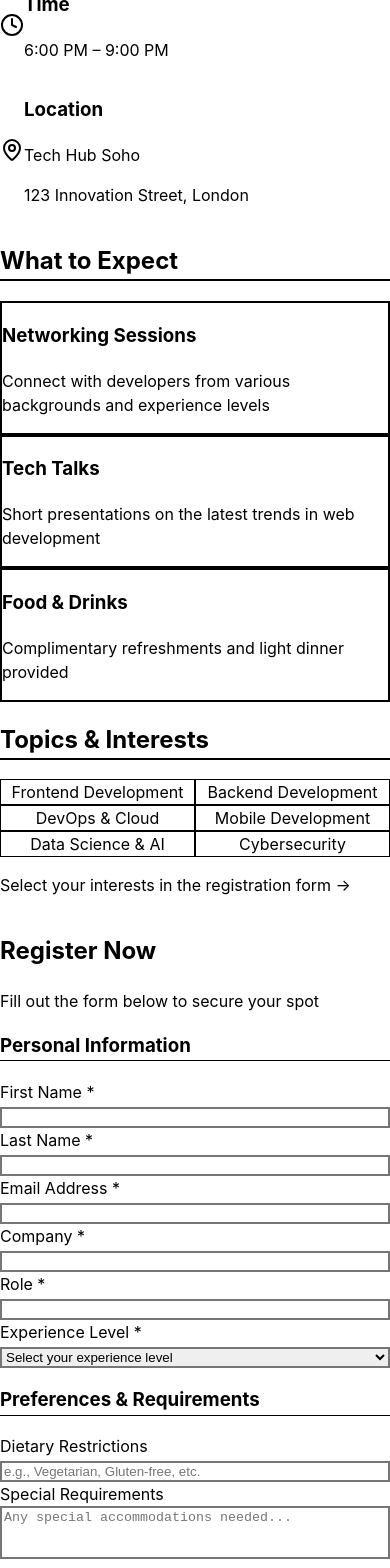
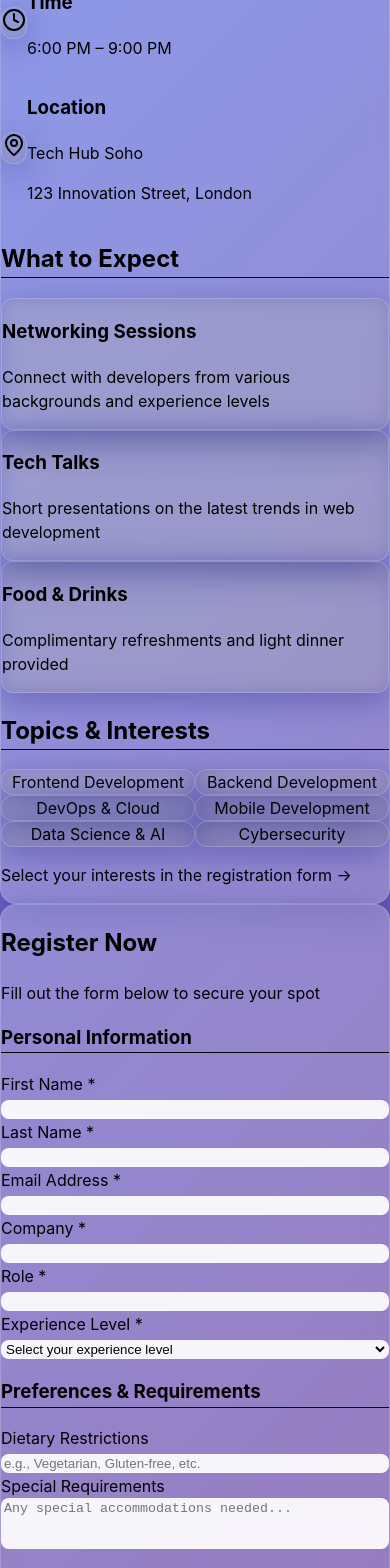
Before and after one commit to klhong124/titanbay-code-test, a Vue app: page / in a window 390 px wide. Shown: the part 400-1968 px from the top of the page. Built offline with nearby package versions, Linux system fonts and the light colour scheme.

Commit message:
Update to glass morphism floating card design

```diff
--- a/src/components/EventInformation.vue
+++ b/src/components/EventInformation.vue
@@ -1,14 +1,14 @@
 <template>
-  <div class="lg:w-1/2 border-r-0 lg:border-r-2 border-black bg-white">
+  <div class="glass-card h-full">
     <!-- Header Section -->
-    <div class="text-center p-8 border-b-2 border-black">
-      <div class="inline-flex items-center justify-center w-20 h-20 border-2 border-black rounded-full mb-6">
-        <Code class="w-8 h-8 text-black" />
+    <div class="text-center p-8 border-b border-white/20">
+      <div class="inline-flex items-center justify-center w-20 h-20 glass-card-dark mb-6">
+        <Code class="w-8 h-8 text-white" />
       </div>
-      <h1 class="text-3xl md:text-4xl font-bold text-black mb-2">
+      <h1 class="text-3xl md:text-4xl font-bold text-white mb-2 drop-shadow-lg">
         Developer Meetup 2025.
       </h1>
-      <p class="text-lg text-black">
+      <p class="text-lg text-white/90 drop-shadow">
         Join us for an evening of networking, learning, and collaboration with fellow developers
       </p>
     </div>
@@ -16,33 +16,39 @@
     <!-- Event Details -->
     <div class="p-8 space-y-8">
       <div class="space-y-6">
-        <h2 class="text-xl font-bold text-black border-b-2 border-black pb-2">
+        <h2 class="text-xl font-bold text-white border-b border-white/30 pb-2 drop-shadow">
           Event Details
         </h2>
 
         <div class="space-y-4">
           <div class="flex items-center space-x-4">
-            <Calendar class="w-6 h-6 text-black" />
+            <div class="glass-card-dark p-2">
+              <Calendar class="w-6 h-6 text-white" />
+            </div>
             <div>
-              <h3 class="font-bold text-black">Date</h3>
-              <p class="text-black">March 15, 2025</p>
+              <h3 class="font-bold text-white drop-shadow">Date</h3>
+              <p class="text-white/90">March 15, 2025</p>
             </div>
           </div>
 
           <div class="flex items-center space-x-4">
-            <Clock class="w-6 h-6 text-black" />
+            <div class="glass-card-dark p-2">
+              <Clock class="w-6 h-6 text-white" />
+            </div>
             <div>
-              <h3 class="font-bold text-black">Time</h3>
-              <p class="text-black">6:00 PM – 9:00 PM</p>
+              <h3 class="font-bold text-white drop-shadow">Time</h3>
+              <p class="text-white/90">6:00 PM – 9:00 PM</p>
             </div>
           </div>
 
           <div class="flex items-center space-x-4">
-            <MapPin class="w-6 h-6 text-black" />
+            <div class="glass-card-dark p-2">
+              <MapPin class="w-6 h-6 text-white" />
+            </div>
             <div>
-              <h3 class="font-bold text-black">Location</h3>
-              <p class="text-black">Tech Hub Soho</p>
-              <p class="text-sm text-gray-600">123 Innovation Street, London</p>
+              <h3 class="font-bold text-white drop-shadow">Location</h3>
+              <p class="text-white/90">Tech Hub Soho</p>
+              <p class="text-sm text-white/70">123 Innovation Street, London</p>
             </div>
           </div>
         </div>
@@ -50,40 +56,40 @@
 
       <!-- What to Expect -->
       <div class="space-y-6">
-        <h2 class="text-xl font-bold text-black border-b-2 border-black pb-2">
+        <h2 class="text-xl font-bold text-white border-b border-white/30 pb-2 drop-shadow">
           What to Expect
         </h2>
 
         <div class="space-y-4">
-          <div class="border-2 border-black p-4">
-            <h3 class="font-bold text-black mb-2">Networking Sessions</h3>
-            <p class="text-black">Connect with developers from various backgrounds and experience levels</p>
+          <div class="glass-card-dark p-4">
+            <h3 class="font-bold text-white mb-2 drop-shadow">Networking Sessions</h3>
+            <p class="text-white/90">Connect with developers from various backgrounds and experience levels</p>
           </div>
 
-          <div class="border-2 border-black p-4">
-            <h3 class="font-bold text-black mb-2">Tech Talks</h3>
-            <p class="text-black">Short presentations on the latest trends in web development</p>
+          <div class="glass-card-dark p-4">
+            <h3 class="font-bold text-white mb-2 drop-shadow">Tech Talks</h3>
+            <p class="text-white/90">Short presentations on the latest trends in web development</p>
           </div>
 
-          <div class="border-2 border-black p-4">
-            <h3 class="font-bold text-black mb-2">Food & Drinks</h3>
-            <p class="text-black">Complimentary refreshments and light dinner provided</p>
+          <div class="glass-card-dark p-4">
+            <h3 class="font-bold text-white mb-2 drop-shadow">Food & Drinks</h3>
+            <p class="text-white/90">Complimentary refreshments and light dinner provided</p>
           </div>
         </div>
       </div>
 
       <!-- Networking Interests Preview -->
       <div class="space-y-6">
-        <h2 class="text-xl font-bold text-black border-b-2 border-black pb-2">
+        <h2 class="text-xl font-bold text-white border-b border-white/30 pb-2 drop-shadow">
           Topics & Interests
         </h2>
 
         <div class="grid grid-cols-2 gap-2">
-          <div v-for="interest in networkingInterests.slice(0, 6)" :key="interest" class="border border-black p-2 text-center">
-            <span class="text-sm font-medium text-black">{{ interest }}</span>
+          <div v-for="interest in networkingInterests.slice(0, 6)" :key="interest" class="glass-card-dark p-2 text-center">
+            <span class="text-sm font-medium text-white">{{ interest }}</span>
           </div>
         </div>
-        <p class="text-sm text-gray-600">Select your interests in the registration form →</p>
+        <p class="text-sm text-white/70">Select your interests in the registration form →</p>
       </div>
     </div>
   </div>
--- a/src/components/Layout.vue
+++ b/src/components/Layout.vue
@@ -1,9 +1,14 @@
 <template>
-  <div class="min-h-screen bg-white flex flex-col lg:flex-row">
-    <slot />
+  <div class="min-h-screen flex flex-col lg:flex-row p-4 lg:p-8 gap-6">
+    <div class="flex-1 lg:flex-none lg:w-1/2">
+      <slot name="left" />
+    </div>
+    <div class="flex-1 lg:flex-none lg:w-1/2">
+      <slot name="right" />
+    </div>
   </div>
 </template>
 
 <script setup lang="ts">
-// Layout component using flexbox for responsive two-column design
+// Layout component using flexbox for responsive two-column design with glass cards
 </script>
--- a/src/components/RSVPForm.vue
+++ b/src/components/RSVPForm.vue
@@ -1,7 +1,11 @@
 <template>
   <Layout>
-    <EventInformation />
-    <RegistrationForm />
+    <template #left>
+      <EventInformation />
+    </template>
+    <template #right>
+      <RegistrationForm />
+    </template>
   </Layout>
 </template>
 
--- a/src/components/RegistrationForm.vue
+++ b/src/components/RegistrationForm.vue
@@ -1,17 +1,17 @@
 <template>
-  <div class="lg:w-1/2 bg-white">
+  <div class="glass-card h-full">
     <!-- Success Screen -->
     <div v-if="showSuccess" class="p-8 text-center min-h-screen flex flex-col justify-center">
-      <div class="inline-flex items-center justify-center w-20 h-20 border-2 border-black rounded-full mb-6 mx-auto">
-        <Check class="w-8 h-8 text-black" />
+      <div class="inline-flex items-center justify-center w-20 h-20 glass-card-dark mb-6 mx-auto">
+        <Check class="w-8 h-8 text-white" />
       </div>
-      <h2 class="text-2xl font-bold text-black mb-4">Registration Successful!</h2>
-      <p class="text-black mb-6">
+      <h2 class="text-2xl font-bold text-white mb-4 drop-shadow-lg">Registration Successful!</h2>
+      <p class="text-white/90 mb-6 drop-shadow">
         Thank you for registering for Developer Meetup 2025. We'll send you a confirmation email shortly.
       </p>
       <button
         @click="resetForm"
-        class="border-2 border-black bg-white text-black px-6 py-3 hover:bg-black hover:text-white transition-colors mx-auto"
+        class="glass-card-dark text-white px-6 py-3 hover:bg-white/20 transition-all duration-300 mx-auto font-medium"
       >
         Register Another Person
       </button>
@@ -20,26 +20,26 @@
     <!-- Registration Form -->
     <div v-else class="p-8">
       <div class="mb-8">
-        <h2 class="text-2xl font-bold text-black mb-2">Register Now</h2>
-        <p class="text-black">Fill out the form below to secure your spot</p>
+        <h2 class="text-2xl font-bold text-white mb-2 drop-shadow-lg">Register Now</h2>
+        <p class="text-white/90 drop-shadow">Fill out the form below to secure your spot</p>
       </div>
 
       <form @submit.prevent="submitForm" class="space-y-6">
         <!-- Personal Information Section -->
         <div class="space-y-4">
-          <h3 class="text-lg font-bold text-black border-b border-black pb-2">
+          <h3 class="text-lg font-bold text-white border-b border-white/30 pb-2 drop-shadow">
             Personal Information
           </h3>
 
           <div class="grid grid-cols-1 md:grid-cols-2 gap-4">
             <div>
-              <label class="block text-sm font-medium text-black mb-2">
+              <label class="block text-sm font-medium text-white mb-2 drop-shadow">
                 First Name *
               </label>
               <input
                 v-model="form.firstName"
                 type="text"
-                class="w-full p-3 border-2 border-black bg-white text-black focus:border-black"
+                class="w-full p-3 text-black"
                 :class="{ 'border-red-500': errors.firstName }"
                 required
               />
@@ -49,13 +49,13 @@
             </div>
 
             <div>
-              <label class="block text-sm font-medium text-black mb-2">
+              <label class="block text-sm font-medium text-white mb-2 drop-shadow">
                 Last Name *
               </label>
               <input
                 v-model="form.lastName"
                 type="text"
-                class="w-full p-3 border-2 border-black bg-white text-black focus:border-black"
+                class="w-full p-3 text-black"
                 :class="{ 'border-red-500': errors.lastName }"
                 required
               />
@@ -66,13 +66,13 @@
           </div>
 
           <div>
-            <label class="block text-sm font-medium text-black mb-2">
+            <label class="block text-sm font-medium text-white mb-2 drop-shadow">
               Email Address *
             </label>
             <input
               v-model="form.email"
               type="email"
-              class="w-full p-3 border-2 border-black bg-white text-black focus:border-black"
+              class="w-full p-3 text-black"
               :class="{ 'border-red-500': errors.email }"
               required
             />
@@ -83,13 +83,13 @@
 
           <div class="grid grid-cols-1 md:grid-cols-2 gap-4">
             <div>
-              <label class="block text-sm font-medium text-black mb-2">
+              <label class="block text-sm font-medium text-white mb-2 drop-shadow">
                 Company *
               </label>
               <input
                 v-model="form.company"
                 type="text"
-                class="w-full p-3 border-2 border-black bg-white text-black focus:border-black"
+                class="w-full p-3 text-black"
                 :class="{ 'border-red-500': errors.company }"
                 required
               />
@@ -99,13 +99,13 @@
             </div>
 
             <div>
-              <label class="block text-sm font-medium text-black mb-2">
+              <label class="block text-sm font-medium text-white mb-2 drop-shadow">
                 Role *
               </label>
               <input
                 v-model="form.role"
                 type="text"
-                class="w-full p-3 border-2 border-black bg-white text-black focus:border-black"
+                class="w-full p-3 text-black"
                 :class="{ 'border-red-500': errors.role }"
                 required
               />
@@ -116,12 +116,12 @@
           </div>
 
           <div>
-            <label class="block text-sm font-medium text-black mb-2">
+            <label class="block text-sm font-medium text-white mb-2 drop-shadow">
               Experience Level *
             </label>
             <select
               v-model="form.experienceLevel"
-              class="w-full p-3 border-2 border-black bg-white text-black focus:border-black"
+              class="w-full p-3 text-black"
               :class="{ 'border-red-500': errors.experienceLevel }"
               required
             >
@@ -141,30 +141,30 @@
 
         <!-- Preferences Section -->
         <div class="space-y-4">
-          <h3 class="text-lg font-bold text-black border-b border-black pb-2">
+          <h3 class="text-lg font-bold text-white border-b border-white/30 pb-2 drop-shadow">
             Preferences & Requirements
           </h3>
 
           <div>
-            <label class="block text-sm font-medium text-black mb-2">
+            <label class="block text-sm font-medium text-white mb-2 drop-shadow">
               Dietary Restrictions
             </label>
             <input
               v-model="form.dietaryRestrictions"
               type="text"
-              class="w-full p-3 border-2 border-black bg-white text-black focus:border-black"
+              class="w-full p-3 text-black"
               placeholder="e.g., Vegetarian, Gluten-free, etc."
             />
           </div>
 
           <div>
-            <label class="block text-sm font-medium text-black mb-2">
+            <label class="block text-sm font-medium text-white mb-2 drop-shadow">
               Special Requirements
             </label>
             <textarea
               v-model="form.specialRequirements"
               rows="3"
-              class="w-full p-3 border-2 border-black bg-white text-black focus:border-black resize-none"
+              class="w-full p-3 text-black resize-none"
               placeholder="Any special accommodations needed..."
             ></textarea>
           </div>
@@ -172,7 +172,7 @@
 
         <!-- Networking Interests Section -->
         <div class="space-y-4">
-          <h3 class="text-lg font-bold text-black border-b border-black pb-2">
+          <h3 class="text-lg font-bold text-white border-b border-white/30 pb-2 drop-shadow">
             Networking Interests
           </h3>
 
@@ -180,18 +180,18 @@
             <div
               v-for="interest in networkingInterests"
               :key="interest"
-              class="border-2 border-black p-3 cursor-pointer hover:bg-gray-50 transition-colors"
-              :class="{ 'bg-black text-white': form.interests.includes(interest) }"
+              class="glass-card-dark p-3 cursor-pointer hover:bg-white/20 transition-all duration-300"
+              :class="{ 'bg-white/30 text-white': form.interests.includes(interest) }"
               @click="toggleInterest(interest)"
             >
               <div class="flex items-center space-x-3">
                 <div
-                  class="w-4 h-4 border-2 border-black flex items-center justify-center"
-                  :class="{ 'bg-white': form.interests.includes(interest) }"
+                  class="w-4 h-4 border-2 border-white/50 flex items-center justify-center rounded"
+                  :class="{ 'bg-white/90': form.interests.includes(interest) }"
                 >
                   <Check v-if="form.interests.includes(interest)" class="w-3 h-3 text-black" />
                 </div>
-                <span class="font-medium">{{ interest }}</span>
+                <span class="font-medium text-white">{{ interest }}</span>
               </div>
             </div>
           </div>
@@ -202,9 +202,9 @@
           <button
             type="submit"
             :disabled="isLoading"
-            class="w-full px-8 py-4 border-2 border-black bg-white text-black font-bold hover:bg-black hover:text-white transition-colors disabled:opacity-50 disabled:cursor-not-allowed flex items-center justify-center space-x-2"
+            class="w-full px-8 py-4 glass-card-dark text-white font-bold hover:bg-white/20 transition-all duration-300 disabled:opacity-50 disabled:cursor-not-allowed flex items-center justify-center space-x-2"
           >
-            <span v-if="isLoading" class="loading-spinner w-5 h-5 border-2 border-black border-t-transparent rounded-full"></span>
+            <span v-if="isLoading" class="loading-spinner w-5 h-5 border-2 border-white border-t-transparent rounded-full"></span>
             <span>{{ isLoading ? 'Submitting...' : 'Submit Registration' }}</span>
           </button>
         </div>
--- a/src/style.css
+++ b/src/style.css
@@ -7,7 +7,7 @@
   line-height: 1.5;
   font-weight: 400;
   color: #000;
-  background-color: #fff;
+  background: linear-gradient(135deg, #667eea 0%, #764ba2 100%);
 }
 
 * {
@@ -16,29 +16,54 @@
 
 body {
   margin: 0;
-  background-color: #fff;
+  background: linear-gradient(135deg, #667eea 0%, #764ba2 100%);
   color: #000;
+  min-height: 100vh;
 }
 
 #app {
   min-height: 100vh;
-  background-color: #fff;
+  background: linear-gradient(135deg, #667eea 0%, #764ba2 100%);
+}
+
+/* Glass morphism card styles */
+.glass-card {
+  background: rgba(255, 255, 255, 0.25);
+  backdrop-filter: blur(10px);
+  -webkit-backdrop-filter: blur(10px);
+  border: 1px solid rgba(255, 255, 255, 0.18);
+  box-shadow: 0 8px 32px 0 rgba(31, 38, 135, 0.37);
+  border-radius: 16px;
+}
+
+.glass-card-dark {
+  background: rgba(0, 0, 0, 0.1);
+  backdrop-filter: blur(10px);
+  -webkit-backdrop-filter: blur(10px);
+  border: 1px solid rgba(255, 255, 255, 0.2);
+  box-shadow: 0 8px 32px 0 rgba(31, 38, 135, 0.37);
+  border-radius: 12px;
 }
 
 input, textarea, select {
-  border-radius: 0 !important;
+  border-radius: 8px !important;
+  background: rgba(255, 255, 255, 0.9) !important;
+  backdrop-filter: blur(5px);
+  border: 1px solid rgba(255, 255, 255, 0.3) !important;
 }
 
 input:focus, textarea:focus, select:focus {
   outline: none;
-  border-color: #000;
-  box-shadow: 0 0 0 3px rgba(0, 0, 0, 0.1);
+  border-color: rgba(255, 255, 255, 0.6) !important;
+  box-shadow: 0 0 0 3px rgba(255, 255, 255, 0.2);
+  background: rgba(255, 255, 255, 0.95) !important;
 }
 
 .checkbox-checked {
-  background-color: #000;
-  color: #fff;
-  border-color: #000;
+  background: rgba(0, 0, 0, 0.8) !important;
+  color: #fff !important;
+  border-color: rgba(0, 0, 0, 0.8) !important;
+  backdrop-filter: blur(5px);
 }
 
 .loading-spinner {
```
